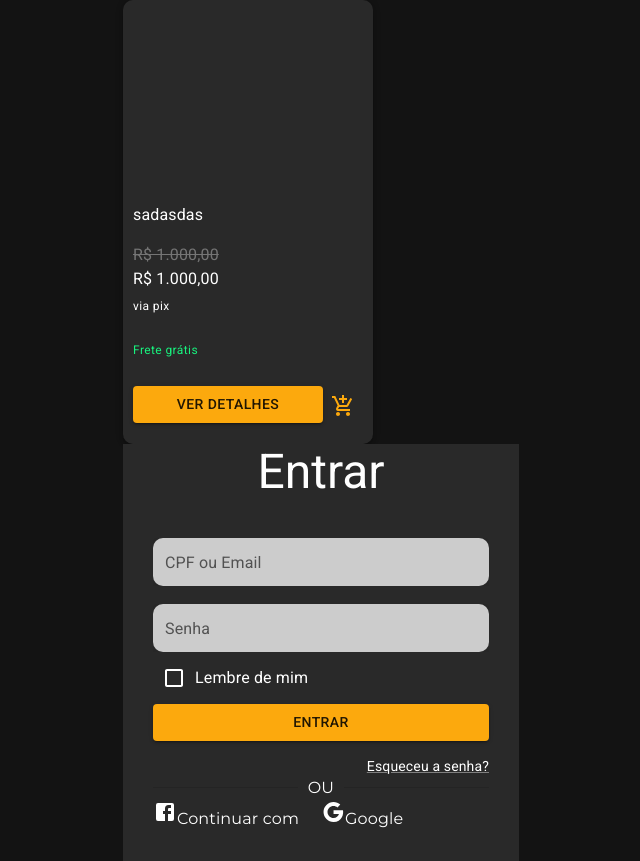
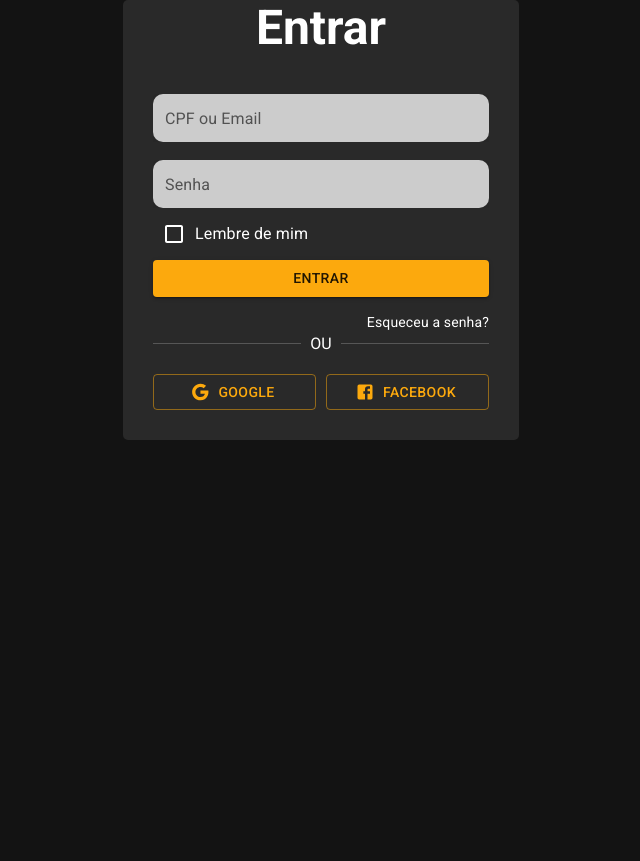
Before and after one commit to Ryrden/SCC-0560-Caaso-Eletroniks, a React (Vite) app: page /login in a window 1280 px wide. Shown: the whole page, without its empty margins (319-959 px from the left). After the commit the page ends 800 px from the top, so only its background shows below. Built offline with nearby package versions, Linux system fonts and the light colour scheme.

Commit message:
feat: mvp login, product card and finished theme

```diff
--- a/src/App.tsx
+++ b/src/App.tsx
@@ -20,7 +20,8 @@ const theme = createTheme({
         },
         background: {
             default: "#131313",
-        }
+        },
+        divider: "#565656"
     },
 });
 
--- a/src/Pages/Home/Home.tsx
+++ b/src/Pages/Home/Home.tsx
@@ -1,11 +1,22 @@
 import NavBar from "@/components/NavBar/NavBar";
 import Footer from "@/components/Footer/Footer";
 import React from "react";
+import ProductCard from "@/components/ProductCard/ProductCard";
 
 const Home = () => {
     return (
         <div>
             <NavBar />
+            <ProductCard
+                productId={"1"}
+                productImgSource={""} title={"sadasdas"}
+                pricing={{
+                    fullPrice: "R$ 1.000,00",
+                    hasPromotion: true,
+                    promotionalPrice: "R$ 1.000,00",
+                    promotionWithPaymentMethod: "via pix"
+                }}
+                freeShipping={true} />
             <Footer />
         </div>
     );
--- a/src/Pages/Login/Login.tsx
+++ b/src/Pages/Login/Login.tsx
@@ -1,5 +1,6 @@
 import React from "react";
 import Button from "@/components/Button/Button";
+import ButtonSocialMedia from "@/components/Button/ButtonSocialMedia";
 import CssBaseline from "@mui/material/CssBaseline";
 import TextField from "@/components/Input/Input";
 import FormControlLabel from "@mui/material/FormControlLabel";
@@ -14,6 +15,7 @@ import Divider from "@mui/material/Divider";
 import FacebookIcon from "@mui/icons-material/Facebook";
 import GoogleIcon from "@mui/icons-material/Google";
 import ProductCard from "@/components/ProductCard/ProductCard";
+import grey from "@mui/material/colors/grey";
 
 export default function SignIn() {
     const handleSubmit = (event: React.FormEvent<HTMLFormElement>) => {
@@ -27,18 +29,6 @@ export default function SignIn() {
 
     return (
         <Container component="main" maxWidth="xs" color="#131313">
-
-            <ProductCard
-                productId={"1"}
-                productImgSource={""} title={"sadasdas"}
-                pricing={{
-                    fullPrice: "R$ 1.000,00",
-                    hasPromotion: true,
-                    promotionalPrice: "R$ 1.000,00",
-                    promotionWithPaymentMethod: "via pix"
-                }}
-                freeShipping={true} />
-
             <CssBaseline />
             <GenericCard>
                 <Box id="box"
@@ -48,8 +38,8 @@ export default function SignIn() {
                         alignItems: "center",
                     }}
                 >
-                    <Typography component="h1" variant="h3" color={"#FFFFFF"}>
-                            Entrar
+                    <Typography component="h1" fontWeight={"bold"} variant="h3" color={"#FFFFFF"}>
+                        Entrar
                     </Typography>
                     <Box
                         component="form"
@@ -82,25 +72,22 @@ export default function SignIn() {
                         </Button>
                         <Grid container >
                             <Grid item xs={12} display="flex" justifyContent="flex-end" marginTop={"15px"}>
-                                <Link href="#" variant="body2" color={"#FFFFFF"} text-decoration={"none"}>
-                                        Esqueceu a senha?
+                                <Link href="#" variant="body2" color={"#FFFFFF"} text-decoration={"none"} underline="none">
+                                    Esqueceu a senha?
                                 </Link>
+                            </Grid>
+                            <Grid item xs={12}>
+                                <Divider>
+                                    <Typography color={"#FFFFFF"}>
+                                        OU
+                                    </Typography>
+                                </Divider>
                             </Grid>
                         </Grid>
                         <Grid container color={"#FFFFFF"} display="flex" justifySelf={"center"} justifyItems={"center"}>
-                            <Grid item xs={12} color={"#FFFFFF"}>
-                                <Divider>
-                                        OU
-                                </Divider>
-                            </Grid>
-                            <Grid item xs={6}>
-                                <FacebookIcon/>
-                                    Continuar com
-
-                            </Grid>
-                            <Grid item xs={6}>
-                                <GoogleIcon/>
-                                    Google
+                            <Grid item xs={12} display={"inline-flex"} gap={"10px"} marginTop={"18px"}>
+                                <Button variant="outlined" fullWidth startIcon={<GoogleIcon/>}>Google</Button>
+                                <Button variant="outlined" fullWidth startIcon={<FacebookIcon/>}>facebook</Button>
                             </Grid>
                         </Grid>
                     </Box>
--- a/src/components/GenericCard/GenericCard.scss
+++ b/src/components/GenericCard/GenericCard.scss
@@ -2,4 +2,5 @@
 
 .card {
     background-color: $gray;
+    border-radius: 5px;
 }
```
